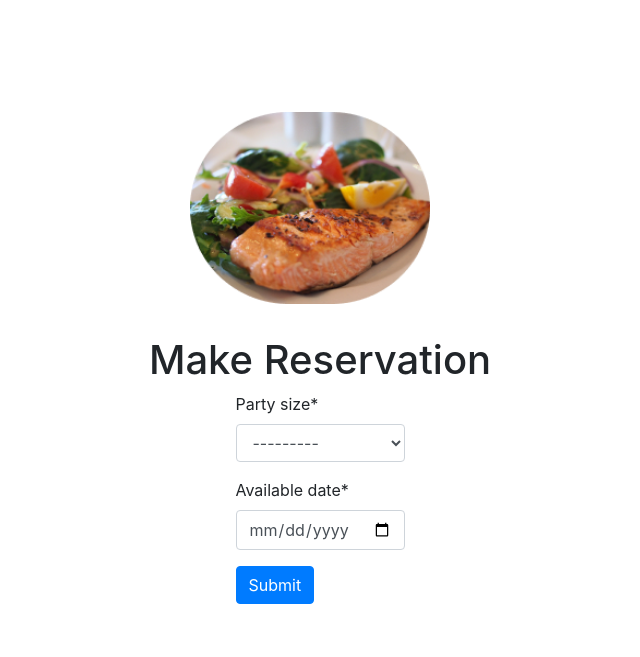
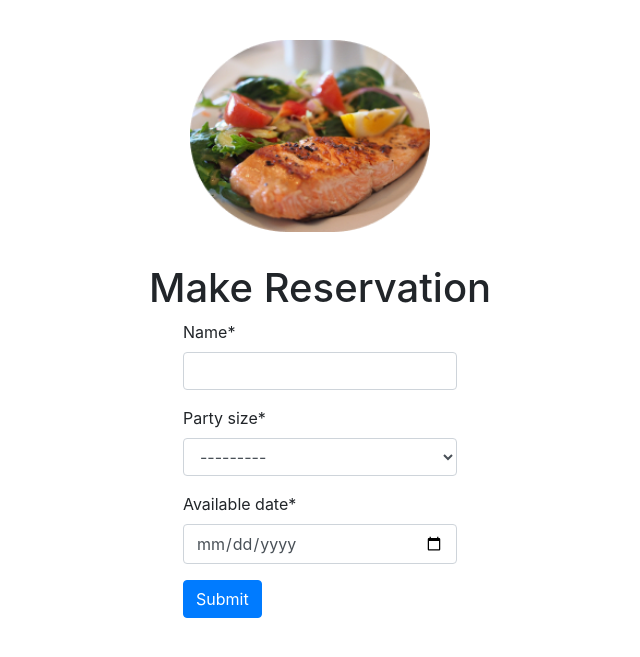
Before and after one commit to Ozan-007/Restaurant_Reservation_App, a Django app: page /reservation in a window 1280 px wide. Shown: the part 72-729 px from the top of the page, without its empty margins (320-960 px from the left). Run offline with Django 4.2, Linux system fonts and the light colour scheme; some libraries are stand-ins or nearby versions.

Commit message:
form changed in reservation page

```diff
--- a/reservation/forms.py
+++ b/reservation/forms.py
@@ -1,3 +1,4 @@
+from dataclasses import field
 from django.contrib.auth.forms import UserCreationForm
 from django.contrib.auth.models import User
 from django import forms
@@ -17,7 +18,7 @@ class DateInput(forms.DateInput):
 class TableForm(forms.ModelForm):
     class Meta:
         model = Table
-        exclude = ['customer']
+        fields = "__all__"
 
         widgets = {
             'available_date': DateInput(),
--- a/reservation/models.py
+++ b/reservation/models.py
@@ -13,7 +13,7 @@ PARTY_SIZES = [
 
 
 class Table(models.Model):
-    customer = models.ForeignKey(User, on_delete=models.CASCADE,default= None)
+    name = models.CharField(max_length=50, default=None)
     party_size = models.CharField(max_length=1, choices=PARTY_SIZES)
     available_date = models.DateField()
 
--- a/reservation/templates/reservation.html
+++ b/reservation/templates/reservation.html
@@ -13,7 +13,7 @@
         align-items: center;
         flex-direction:column;
         min-height: 65vh;
-        margin-top: 4vh;
+        margin-top: 1vh;
     }
 
 </style>
@@ -23,18 +23,6 @@
 
 {% load crispy_forms_tags %}
 
-
-
-<style>
-    .container{
-        border: red;
-        display:flex;
-        padding-top: 3rem;
-        justify-content: center;
-        align-items: center;
-        flex-direction:column;
-    }
-    </style>
 
 
 <div class="container">
--- a/reservation/views.py
+++ b/reservation/views.py
@@ -15,8 +15,9 @@ def reservate(request):
         if reservation_form.is_valid():
             reservation_form.save()
             party_size = reservation_form.cleaned_data.get('party_size')
+            name = reservation_form.cleaned_data.get('name')
             available_date = reservation_form.cleaned_data.get('available_date')
-            messages.success(request, f'Table for {party_size} people has been reserverd on {available_date}.')
+            messages.success(request, f'{name}, Table for {party_size} people has been reserved  for you on {available_date} 🎉.')
             return redirect('home')
         else:
            messages.error(request, reservation_form.errors)
```
Also changed, not shown: reservation/migrations/0008_remove_table_customer_table_name.py (added).
